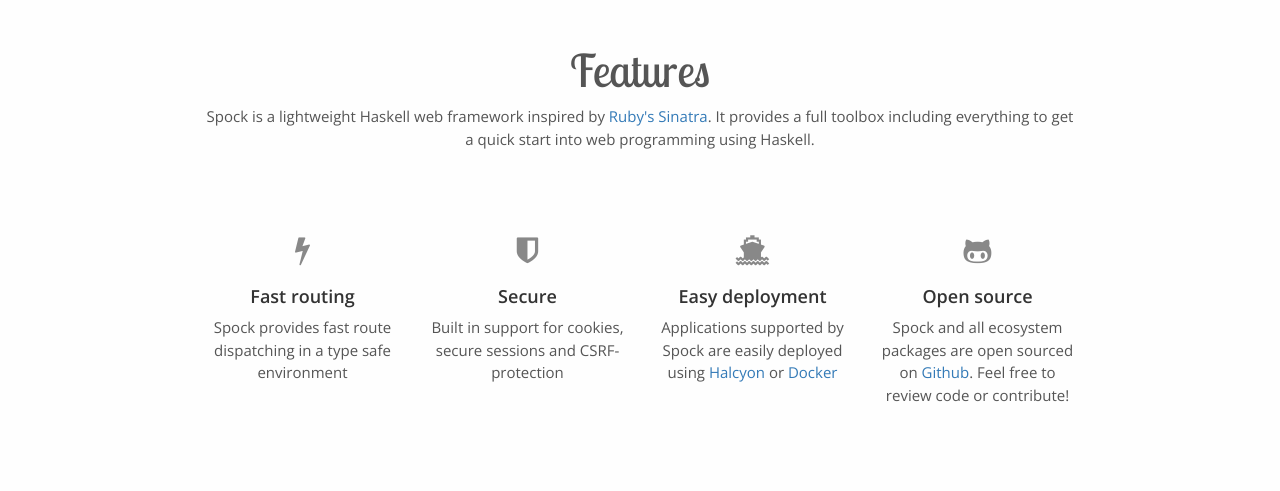
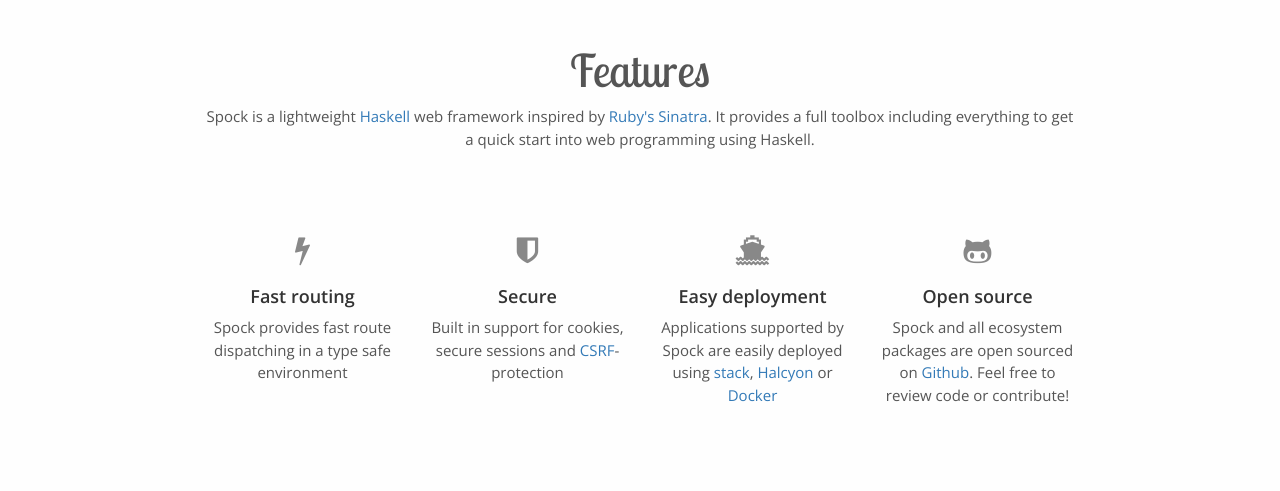
Before and after one commit to agrafix/Spock, a Jekyll site: the page built from index.html, in a window 1280 px wide. Shown: the part 469-960 px from the top of the page. Built offline with Jekyll 4.4.1, drawn with Linux system fonts in a browser that asks for light colours; nearby versions of some CDN libraries; some web fonts are replaced; part of the change alters nothing that is shown.

Commit message:
introduce some useful links

```diff
--- a/_includes/footer.html
+++ b/_includes/footer.html
@@ -49,7 +49,7 @@
       <div class="col-md-12">
         <hr>
         <div class="copy text-center">
-          &copy; 2015 <a href="mailto:mail@athiemann.net">Alexander Thiemann</a>
+          &copy; 2015 <a href="http://athiemann.net">Alexander Thiemann</a>
         </div>
       </div>
     </div>
--- a/index.html
+++ b/index.html
@@ -6,7 +6,7 @@ layout: home
   <div class="col-md-12">
     <h2>Features</h2>
     <p>
-      Spock is a lightweight Haskell web framework inspired by <a
+      Spock is a lightweight <a href="https://haskell.org" target="_blank">Haskell</a> web framework inspired by <a
       href="http://www.sinatrarb.com/" target="_blank">Ruby's Sinatra</a>.
       It provides a full toolbox including everything to get a quick start into
       web programming using Haskell.
@@ -25,7 +25,7 @@ layout: home
     <div class="feat">
       <p><i class="fa fa-shield"></i></p>
       <h4>Secure</h4>
-      <p>Built in support for cookies, secure sessions and CSRF-protection</p>
+      <p>Built in support for cookies, secure sessions and <a href="https://en.wikipedia.org/wiki/Cross-site_request_forgery" target="_blank">CSRF</a>-protection</p>
     </div>
   </div>
   <div class="col-md-3 col-xs-6">
@@ -34,7 +34,7 @@ layout: home
       <h4>Easy deployment</h4>
       <p>
         Applications supported by Spock are easily deployed
-        using <a href="https://halcyon.sh/shootout/#hello-spock">Halcyon</a>
+        using <a href="https://github.com/commercialhaskell/stack">stack</a>, <a href="https://halcyon.sh/shootout/#hello-spock">Halcyon</a>
         or <a href="http://docker.io">Docker</a>
       </p>
     </div>
```
